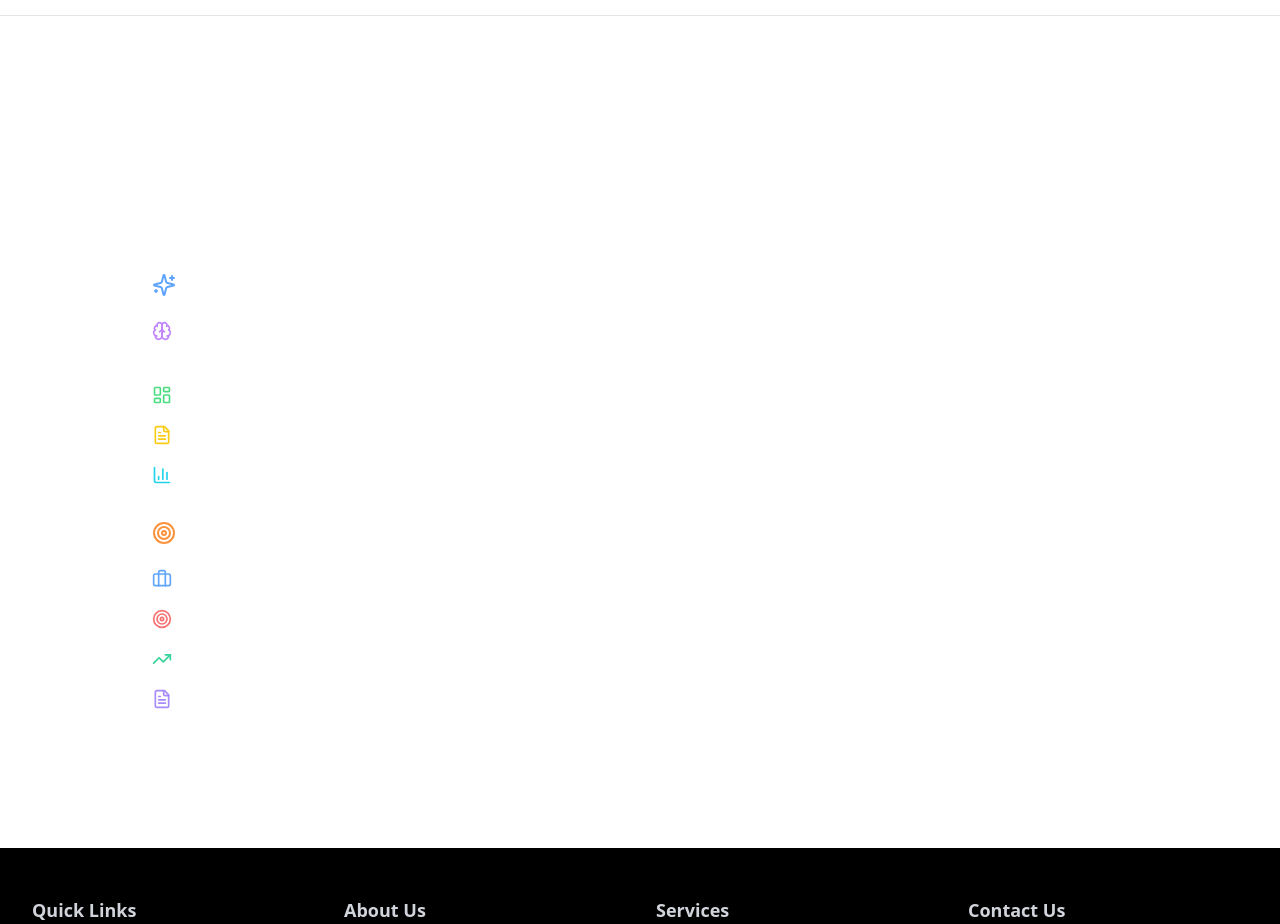
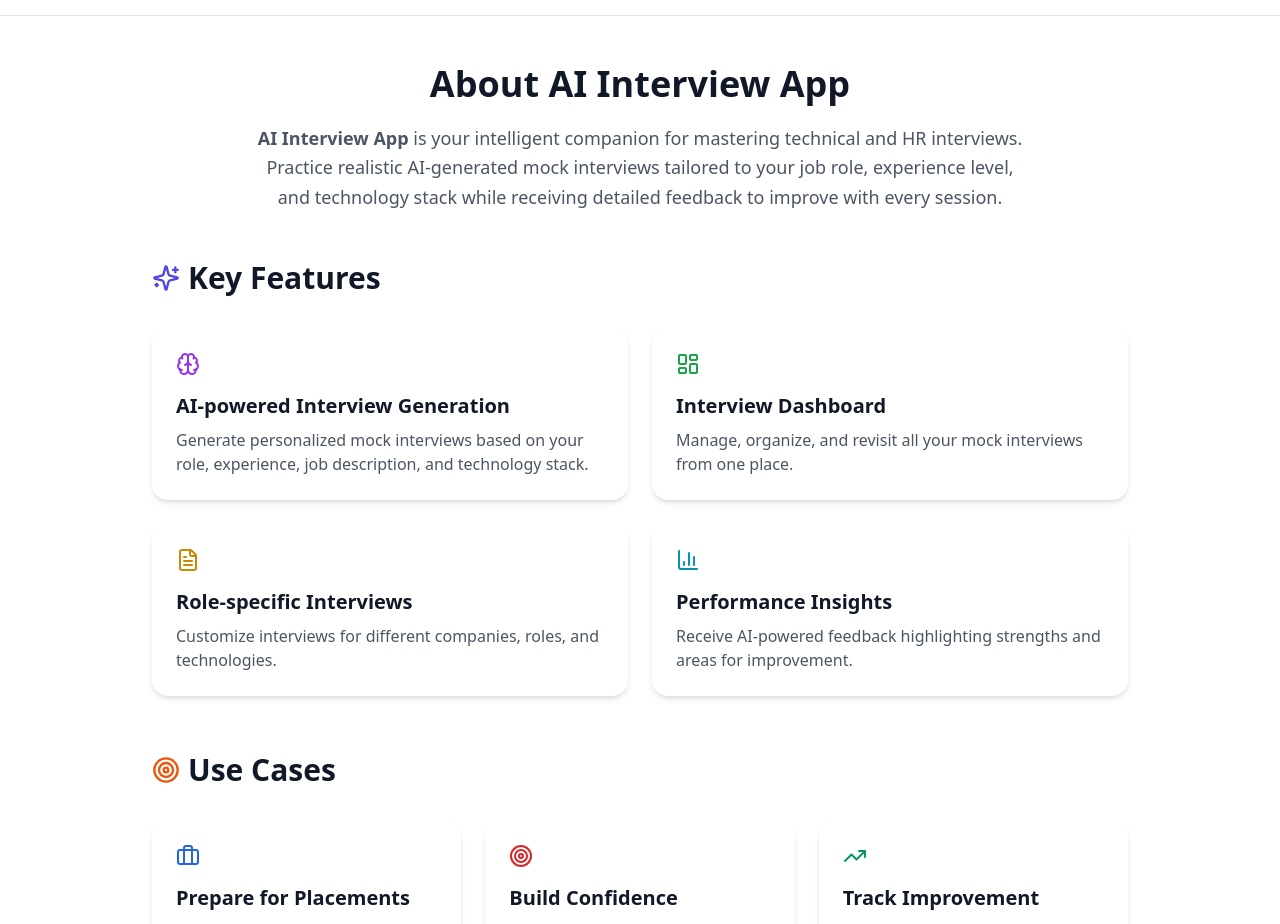
Before and after one commit to utkarshrastogi121/AiInterviewApp, a React (Vite) app: page /about in a window 1280 px wide. Shown: the part 65-989 px from the top of the page. Built offline with nearby package versions, Linux system fonts and the light colour scheme; no server answers.

Commit message:
fixed light mode issue in about page

```diff
--- a/src/components/about.tsx
+++ b/src/components/about.tsx
@@ -10,104 +10,146 @@ import {
   Sparkles,
 } from "lucide-react";
 
+const features = [
+  {
+    icon: <Brain className="w-6 h-6 text-purple-600 dark:text-purple-400" />,
+    title: "AI-powered Interview Generation",
+    description:
+      "Generate personalized mock interviews based on your role, experience, job description, and technology stack.",
+  },
+  {
+    icon: (
+      <LayoutDashboard className="w-6 h-6 text-green-600 dark:text-green-400" />
+    ),
+    title: "Interview Dashboard",
+    description:
+      "Manage, organize, and revisit all your mock interviews from one place.",
+  },
+  {
+    icon: <FileText className="w-6 h-6 text-yellow-600 dark:text-yellow-400" />,
+    title: "Role-specific Interviews",
+    description:
+      "Customize interviews for different companies, roles, and technologies.",
+  },
+  {
+    icon: (
+      <BarChart3 className="w-6 h-6 text-cyan-600 dark:text-cyan-400" />
+    ),
+    title: "Performance Insights",
+    description:
+      "Receive AI-powered feedback highlighting strengths and areas for improvement.",
+  },
+];
+
+const useCases = [
+  {
+    icon: <Briefcase className="w-6 h-6 text-blue-600 dark:text-blue-400" />,
+    title: "Prepare for Placements",
+    description:
+      "Practice realistic interviews before your campus or off-campus interviews.",
+  },
+  {
+    icon: <Target className="w-6 h-6 text-red-600 dark:text-red-400" />,
+    title: "Build Confidence",
+    description:
+      "Improve your communication and interview skills through regular practice.",
+  },
+  {
+    icon: (
+      <TrendingUp className="w-6 h-6 text-emerald-600 dark:text-emerald-400" />
+    ),
+    title: "Track Improvement",
+    description:
+      "Monitor your progress and identify weak areas with AI-generated insights.",
+  },
+];
+
 const About: React.FC = () => {
   return (
-    <div className="max-w-5xl mx-auto px-6 py-12 text-white">
-      <h1 className="text-4xl font-bold mb-6 text-center">
-        About AI Interview App
-      </h1>
+    <section className="max-w-5xl mx-auto px-6 py-12">
+      {/* Header */}
+      <div className="text-center mb-12">
+        <h1 className="text-4xl font-bold text-gray-900 dark:text-white">
+          About AI Interview App
+        </h1>
 
-      <p className="text-lg leading-relaxed mb-6">
-        <strong>AI Interview App</strong> is your intelligent companion to
-        mastering job interviews. Our platform empowers you to simulate
-        realistic mock interviews tailored to your job role, experience level,
-        and tech stack — all powered by AI insights. Whether you're a fresher
-        or an experienced professional, AI Interview App helps you prepare,
-        improve, and boost your confidence before the big day.
-      </p>
-
-      <div className="flex items-center gap-2 mb-4">
-        <Sparkles className="w-6 h-6 text-blue-400" />
-        <h2 className="text-2xl font-semibold">Key Features</h2>
+        <p className="mt-5 max-w-3xl mx-auto text-lg text-gray-600 dark:text-gray-300 leading-relaxed">
+          <span className="font-semibold">AI Interview App</span> is your
+          intelligent companion for mastering technical and HR interviews.
+          Practice realistic AI-generated mock interviews tailored to your job
+          role, experience level, and technology stack while receiving detailed
+          feedback to improve with every session.
+        </p>
       </div>
 
-      <ul className="space-y-4 mb-8">
-        <li className="flex items-start gap-3">
-          <Brain className="w-5 h-5 text-purple-400 mt-1 flex-shrink-0" />
-          <span>
-            <strong>AI-powered Interview Generation</strong> – Personalized
-            interviews based on your role, description, experience, and
-            technology stack.
-          </span>
-        </li>
-
-        <li className="flex items-start gap-3">
-          <LayoutDashboard className="w-5 h-5 text-green-400 mt-1 flex-shrink-0" />
-          <span>
-            <strong>Dashboard for Interview Management</strong> – Keep track of
-            all your mock interviews in one place.
-          </span>
-        </li>
-
-        <li className="flex items-start gap-3">
-          <FileText className="w-5 h-5 text-yellow-400 mt-1 flex-shrink-0" />
-          <span>
-            <strong>Role-specific Inputs</strong> – Customize your interview by
-            specifying job role, experience, and tech stack.
-          </span>
-        </li>
-
-        <li className="flex items-start gap-3">
-          <BarChart3 className="w-5 h-5 text-cyan-400 mt-1 flex-shrink-0" />
-          <span>
-            <strong>Performance Insights</strong> – Get AI-driven feedback to
-            identify strengths and areas for improvement.
-          </span>
-        </li>
-      </ul>
-
-      <div className="flex items-center gap-2 mb-4">
-        <Target className="w-6 h-6 text-orange-400" />
-        <h2 className="text-2xl font-semibold">Use Cases</h2>
+      {/* Features */}
+      <div className="flex items-center gap-2 mb-8">
+        <Sparkles className="w-7 h-7 text-indigo-600 dark:text-indigo-400" />
+        <h2 className="text-3xl font-bold text-gray-900 dark:text-white">
+          Key Features
+        </h2>
       </div>
 
-      <ul className="space-y-4 mb-8">
-        <li className="flex items-start gap-3">
-          <Briefcase className="w-5 h-5 text-blue-400 mt-1 flex-shrink-0" />
-          <span>
-            Prepare for your dream job interviews with realistic AI
-            simulations.
-          </span>
-        </li>
+      <div className="grid gap-6 md:grid-cols-2 mb-14">
+        {features.map((feature, index) => (
+          <div
+            key={index}
+            className="bg-white dark:bg-gray-900 rounded-2xl shadow-md p-6 transition duration-300 hover:-translate-y-2 hover:shadow-xl"
+          >
+            <div className="mb-4">{feature.icon}</div>
 
-        <li className="flex items-start gap-3">
-          <Target className="w-5 h-5 text-red-400 mt-1 flex-shrink-0" />
-          <span>
-            Gain confidence through repeated practice in a stress-free
-            environment.
-          </span>
-        </li>
+            <h3 className="text-xl font-semibold text-gray-900 dark:text-white">
+              {feature.title}
+            </h3>
 
-        <li className="flex items-start gap-3">
-          <TrendingUp className="w-5 h-5 text-emerald-400 mt-1 flex-shrink-0" />
-          <span>
-            Identify weak areas and work on them with AI-generated suggestions.
-          </span>
-        </li>
+            <p className="mt-2 text-gray-600 dark:text-gray-300">
+              {feature.description}
+            </p>
+          </div>
+        ))}
+      </div>
 
-        <li className="flex items-start gap-3">
-          <FileText className="w-5 h-5 text-violet-400 mt-1 flex-shrink-0" />
-          <span>
-            Use role-specific interviews for different job applications.
-          </span>
-        </li>
-      </ul>
+      {/* Use Cases */}
+      <div className="flex items-center gap-2 mb-8">
+        <Target className="w-7 h-7 text-orange-600 dark:text-orange-400" />
+        <h2 className="text-3xl font-bold text-gray-900 dark:text-white">
+          Use Cases
+        </h2>
+      </div>
 
-      <p className="text-lg leading-relaxed">
-        With AI Interview App, you're not just practicing — you're preparing
-        smarter. Let AI guide you towards your career goals.
-      </p>
-    </div>
+      <div className="grid gap-6 md:grid-cols-3 mb-14">
+        {useCases.map((item, index) => (
+          <div
+            key={index}
+            className="bg-white dark:bg-gray-900 rounded-2xl shadow-md p-6 transition duration-300 hover:-translate-y-2 hover:shadow-xl"
+          >
+            <div className="mb-4">{item.icon}</div>
+
+            <h3 className="text-xl font-semibold text-gray-900 dark:text-white">
+              {item.title}
+            </h3>
+
+            <p className="mt-2 text-gray-600 dark:text-gray-300">
+              {item.description}
+            </p>
+          </div>
+        ))}
+      </div>
+
+      {/* Footer */}
+      <div className="bg-white dark:bg-gray-900 rounded-2xl shadow-md p-8 text-center">
+        <h2 className="text-2xl font-bold text-gray-900 dark:text-white mb-4">
+          Practice Smarter with AI
+        </h2>
+
+        <p className="text-gray-600 dark:text-gray-300 leading-relaxed">
+          Whether you're preparing for campus placements, internships, or
+          experienced software engineering roles, AI Interview App helps you
+          build confidence, sharpen your interview skills, and maximize your
+          chances of success through personalized AI-driven practice.
+        </p>
+      </div>
+    </section>
   );
 };
 
```
